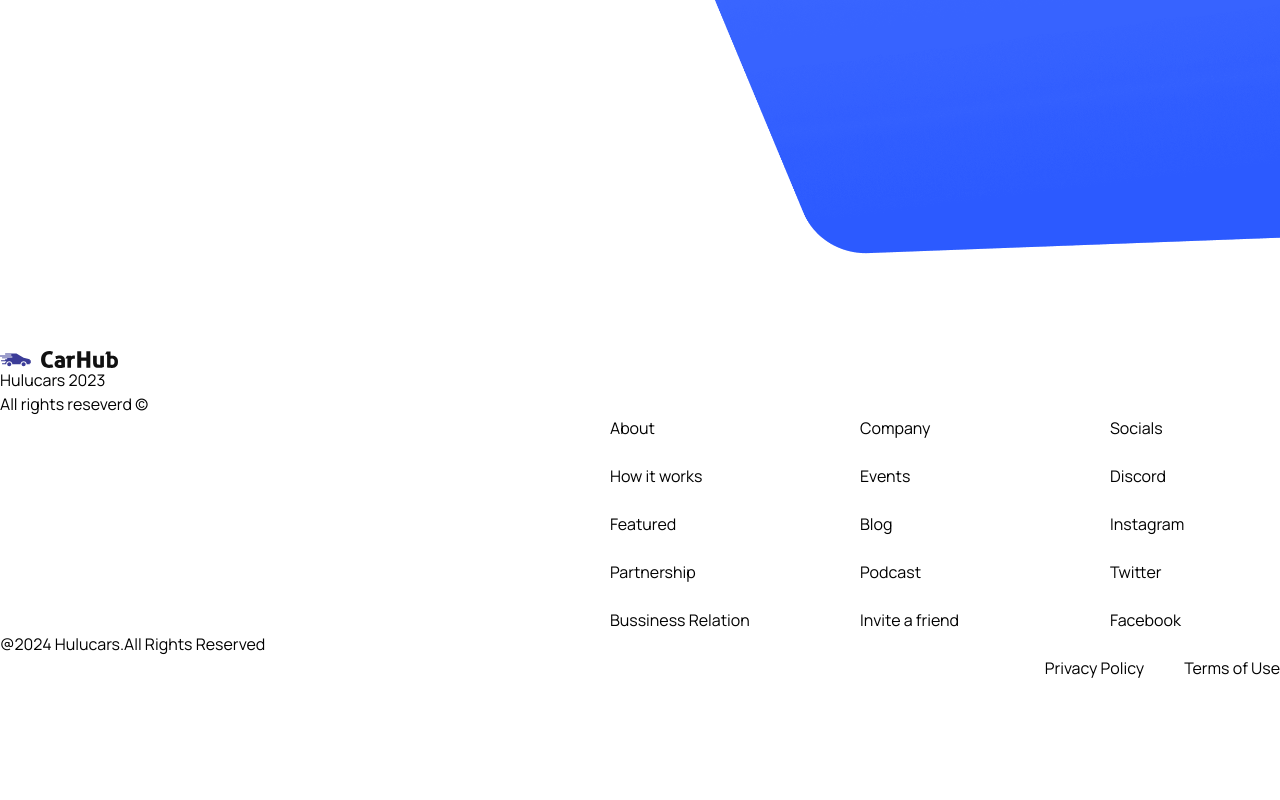
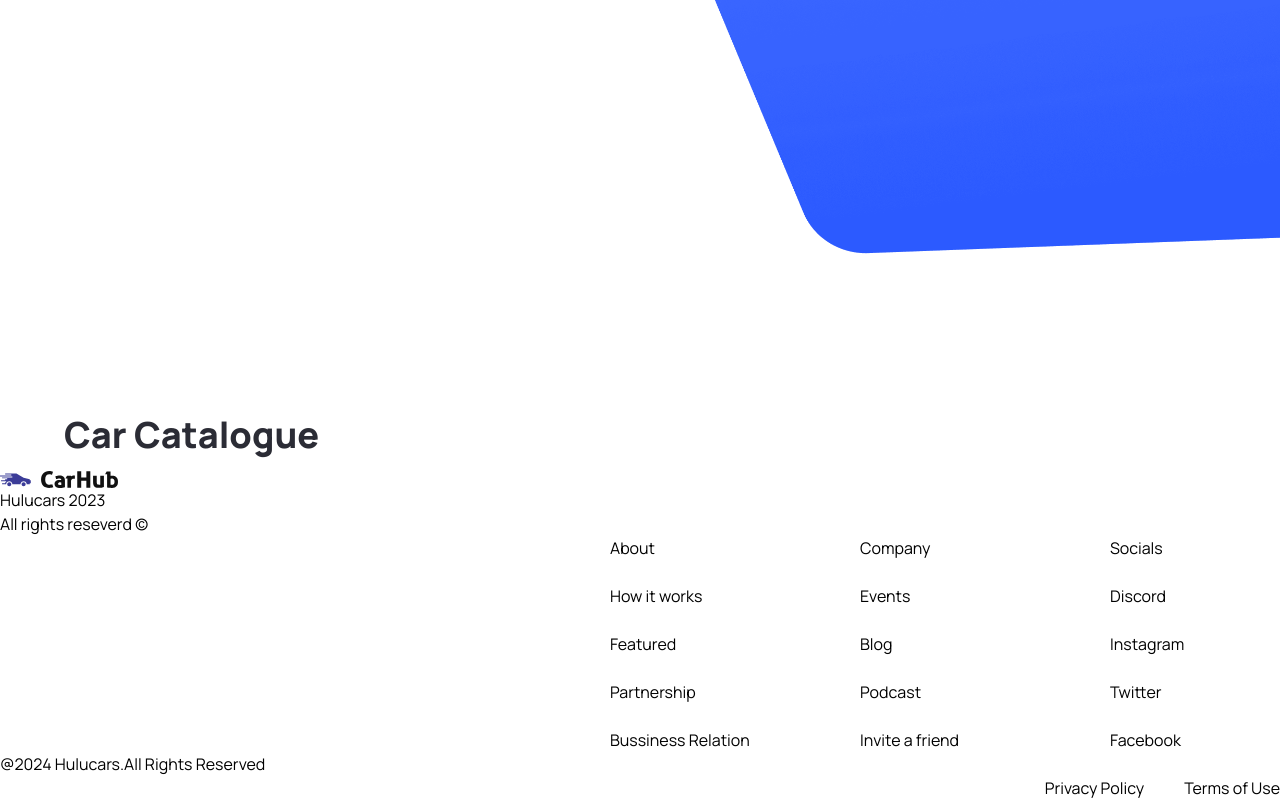
Before and after one commit to misikir21/hulucars, a Next.js app: page / in a window 1280 px wide. Shown: the part 515-1315 px from the top of the page. Before the commit the page ends 1195 px from the top, so only its background shows below. Built offline with nearby package versions, Linux system fonts and the light colour scheme.

Commit message:
add car catalogue section

```diff
--- a/app/page.tsx
+++ b/app/page.tsx
@@ -5,6 +5,11 @@
   return (
     <main className="overflow-hidden">
       <Hero />
+      <div className="mt-12 padding-x padding-y max-width" id="discover">
+        <div className="home__text-container">
+          <h1 className="text-4xl font-extrabold">Car Catalogue</h1>
+        </div>
+      </div>
     </main>
   );
 }
--- a/comp/Hero.tsx
+++ b/comp/Hero.tsx
@@ -5,13 +5,7 @@
 import { Custombtn } from "@/comp";
 
 const Hero = () => {
-  const handleScroll = () => {
-    const nextSection = document.getElementById("discover");
-
-    if (nextSection) {
-      nextSection.scrollIntoView({ behavior: "smooth" });
-    }
-  };
+  const handleScroll = () => {};
 
   return (
     <div className="hero">
```
